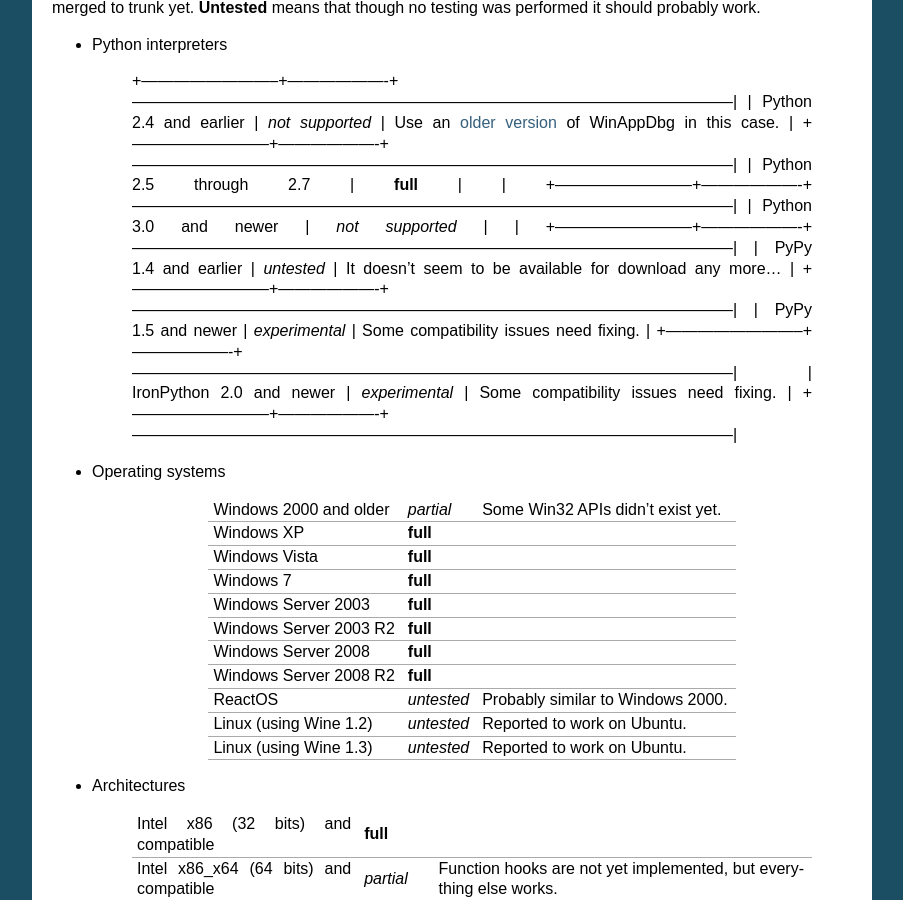
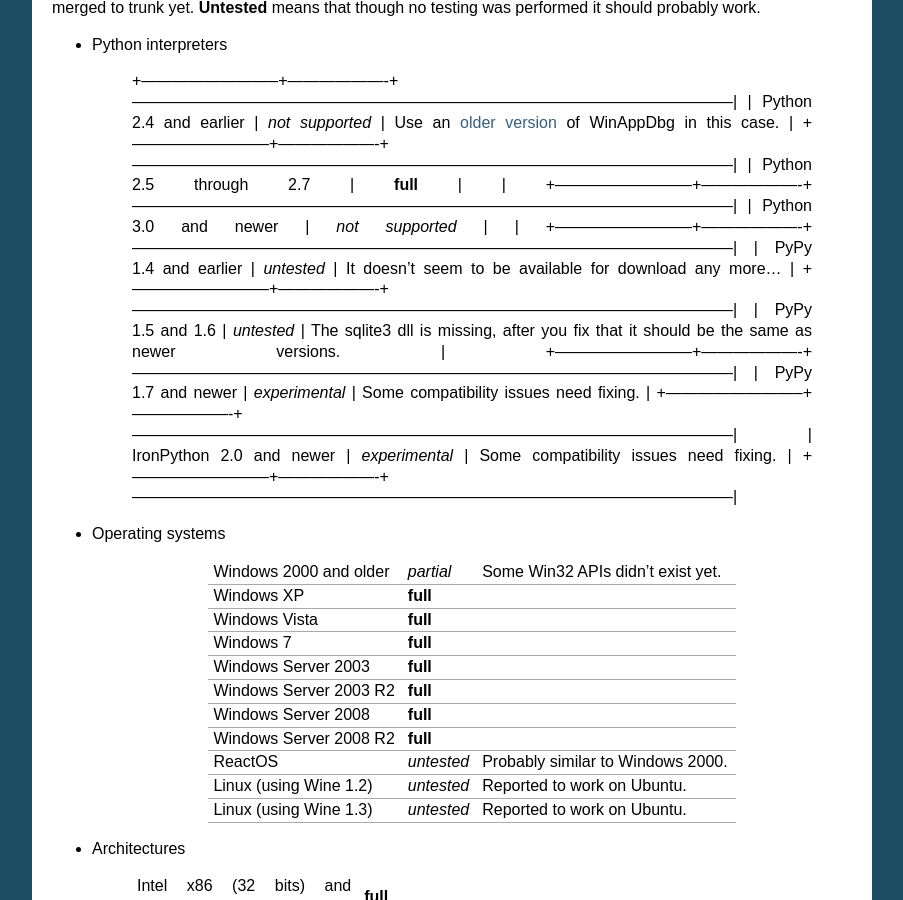
Before and after one commit to MarioVilas/winappdbg, a Sphinx documentation site: the page built from doc/source/GettingStarted.rst, in a window 1280 px wide and 900 px high, scrolled down 2233 px. Shown: the whole window, without its empty margins (198-1101 px from the left). Built offline with Sphinx 7.4.7, drawn with Linux system fonts in a browser that asks for light colours.

Commit message:
* Improved installer, now also tests the installed module loads correctly.  * Removed Pypy 1.5 and 1.6 from the supported list.

```diff
--- a/doc/source/GettingStarted.rst
+++ b/doc/source/GettingStarted.rst
@@ -114,7 +114,9 @@
     +--------------------------+-------------------+-----------------------------------------------------------------------------------------------------------------|
     | PyPy 1.4 and earlier     |    *untested*     | It doesn't seem to be available for download any more...                                                        |
     +--------------------------+-------------------+-----------------------------------------------------------------------------------------------------------------|
-    | PyPy 1.5 and newer       |  *experimental*   | Some compatibility issues need fixing.                                                                          |
+    | PyPy 1.5 and 1.6         |    *untested*     | The sqlite3 dll is missing, after you fix that it should be the same as newer versions.                         |
+    +--------------------------+-------------------+-----------------------------------------------------------------------------------------------------------------|
+    | PyPy 1.7 and newer       |  *experimental*   | Some compatibility issues need fixing.                                                                          |
     +--------------------------+-------------------+-----------------------------------------------------------------------------------------------------------------|
     | IronPython 2.0 and newer |  *experimental*   | Some compatibility issues need fixing.                                                                          |
     +--------------------------+-------------------+-----------------------------------------------------------------------------------------------------------------|
--- a/install.cfg
+++ b/install.cfg
@@ -6,7 +6,5 @@
 %SystemDrive%\Python25-x64\python.exe
 %SystemDrive%\Python26-x64\python.exe
 %SystemDrive%\Python27-x64\python.exe
-%SystemDrive%\pypy-1.5\pypy.exe
-%SystemDrive%\pypy-1.6\pypy-c.exe
 %SystemDrive%\pypy-1.7\pypy.exe
 %SystemDrive%\pypy-1.8\pypy.exe
```
Also changed, not shown: 1 other file.
